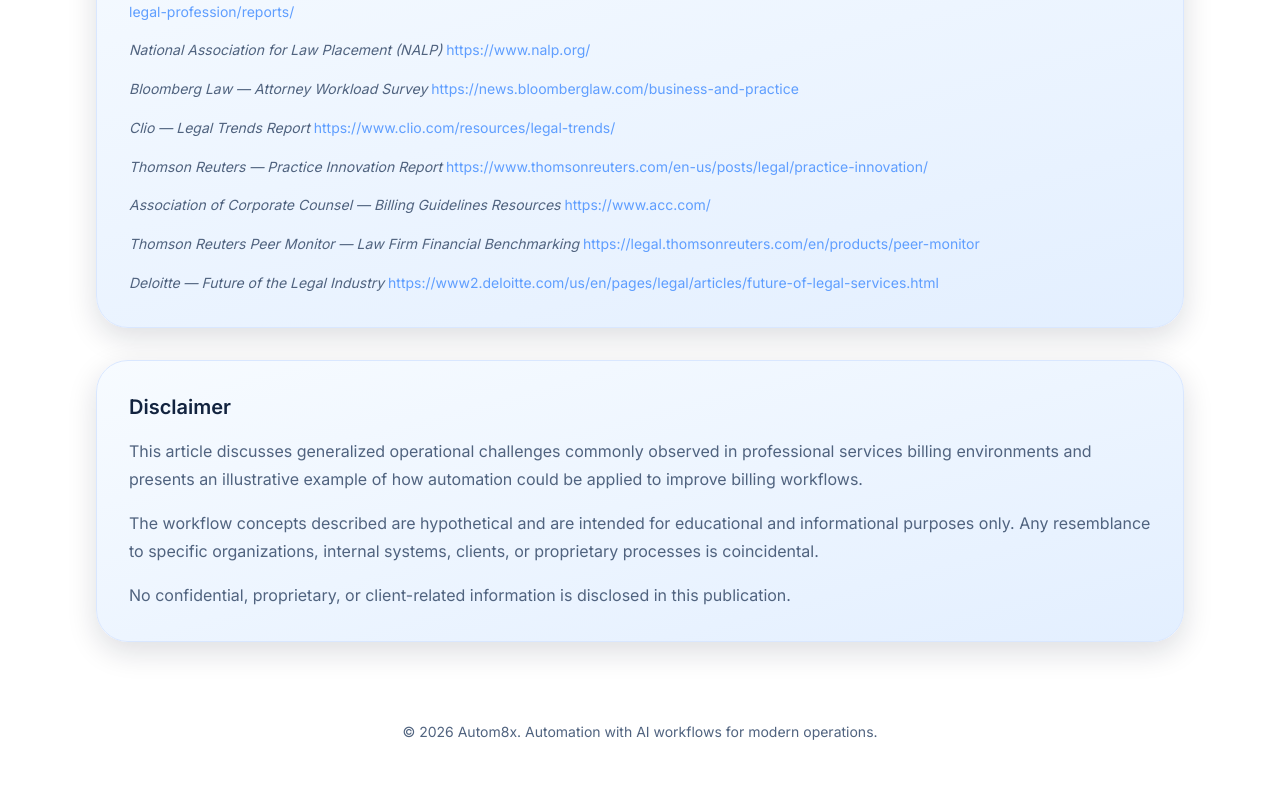
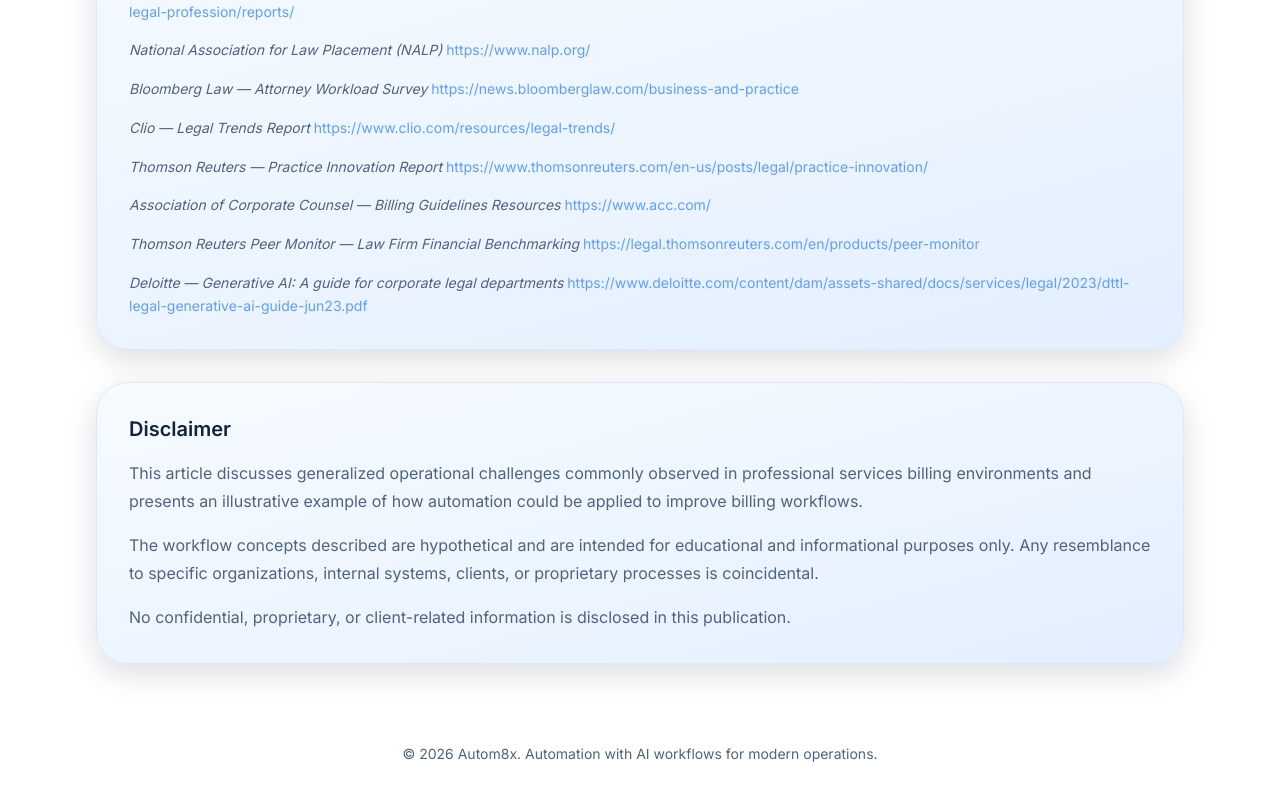
Before and after one commit to siddak1234/snoopy, a Next.js app: page /solutions/use-cases/legal-billing-compliance in a window 1280 px wide. Shown: the part 5202-6002 px from the top of the page. Built offline with nearby package versions, Linux system fonts and the light colour scheme; no server answers.

Commit message:
deloitte

```diff
--- a/app/solutions/use-cases/legal-billing-compliance/page.tsx
+++ b/app/solutions/use-cases/legal-billing-compliance/page.tsx
@@ -376,9 +376,9 @@ export default function LegalBillingComplianceUseCasePage() {
             </a>
           </li>
           <li id="source-9">
-            <em>Deloitte — Future of the Legal Industry</em>{" "}
-            <a href="https://www2.deloitte.com/us/en/pages/legal/articles/future-of-legal-services.html" target="_blank" rel="noopener noreferrer" className="text-[var(--accent-strong)] hover:underline">
-              https://www2.deloitte.com/us/en/pages/legal/articles/future-of-legal-services.html
+            <em>Deloitte — Generative AI: A guide for corporate legal departments</em>{" "}
+            <a href="https://www.deloitte.com/content/dam/assets-shared/docs/services/legal/2023/dttl-legal-generative-ai-guide-jun23.pdf" target="_blank" rel="noopener noreferrer" className="text-[var(--accent-strong)] hover:underline">
+              https://www.deloitte.com/content/dam/assets-shared/docs/services/legal/2023/dttl-legal-generative-ai-guide-jun23.pdf
             </a>
           </li>
         </ol>
--- a/app/solutions/use-cases/page.tsx
+++ b/app/solutions/use-cases/page.tsx
@@ -29,7 +29,7 @@ export default function UseCasesSolutionsPage() {
           </div>
           <div className="flex shrink-0 items-center justify-end sm:pl-4">
             <span
-              className="inline-flex h-10 w-10 items-center justify-center rounded-full text-[var(--muted)] transition group-hover:bg-[var(--surface-hover)] group-hover:text-[var(--accent-strong)]"
+              className="inline-flex text-[var(--muted)] transition group-hover:text-[var(--accent-strong)] group-hover:scale-110"
               aria-hidden
             >
               <svg
@@ -39,7 +39,7 @@ export default function UseCasesSolutionsPage() {
                 strokeWidth="2"
                 strokeLinecap="round"
                 strokeLinejoin="round"
-                className="h-5 w-5"
+                className="h-8 w-8 sm:h-10 sm:w-10"
               >
                 <path d="M9 18l6-6-6-6" />
               </svg>
```
